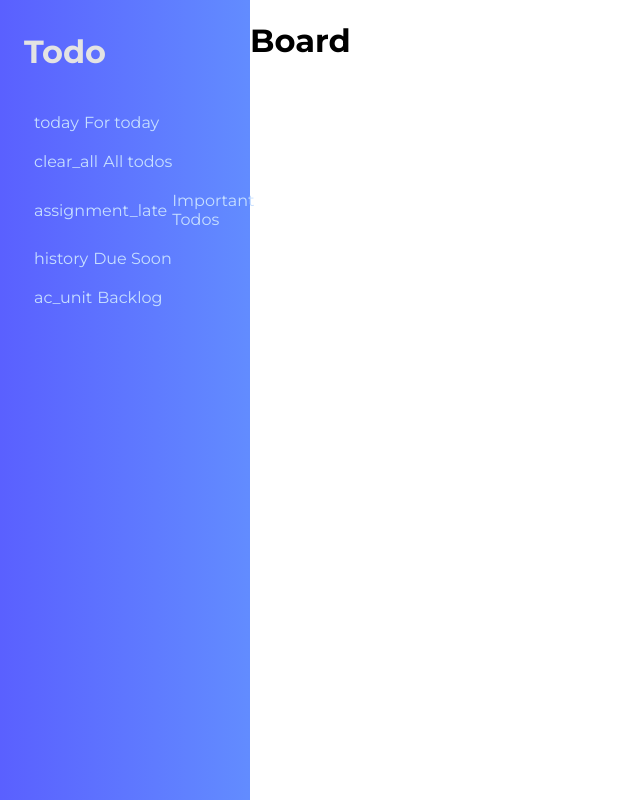
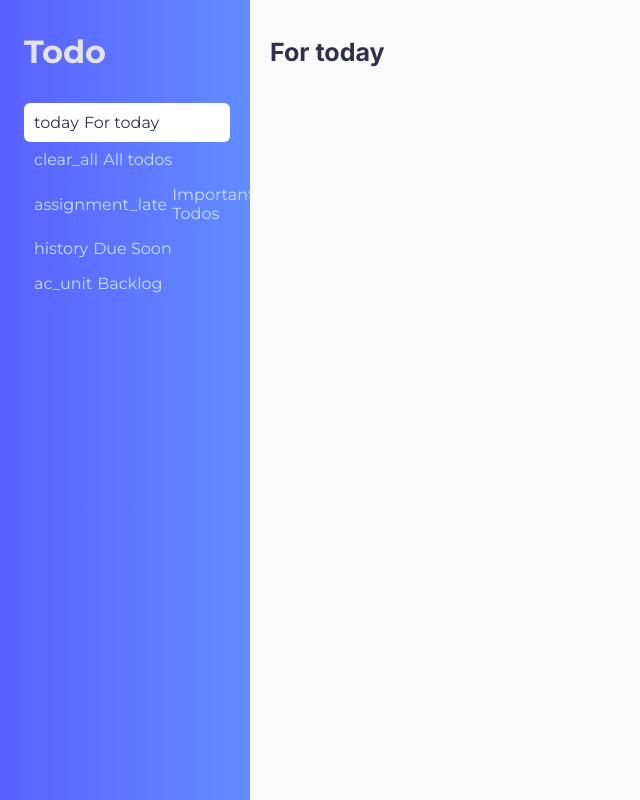
Before and after one commit to BarelySmooth/react-todo, a React (Create React App) app: page / in a window 1280 px wide. Shown: the whole page, without its empty margins (0-640 px from the left). Built offline with nearby package versions, Linux system fonts and the light colour scheme; the HTML template or start-up script is replaced by a standard one.

Commit message:
Add store using context API
Also adds ability to switch between dynamic lists in the sidebar

```diff
--- a/src/App.jsx
+++ b/src/App.jsx
@@ -1,12 +1,32 @@
+import React, { useState, createContext, useEffect } from "react";
+
 import Sidebar from "./components/Sidebar/Sidebar";
 import Board from "./components/Board/Board";
 import "./App.css";
 
+export const AppContext = createContext();
+
 function App() {
+  //TODO: Change placeholder value to actual state (loaded from localstorage)
+  const [appState, setAppState] = useState({
+    todos: [],
+    currentSelectedTab: {
+      tabType: "dynamic", // either dynamic or userList
+      id: "today",
+    },
+  });
+  const providerValue = { appState, setAppState };
+
+  useEffect(() => {
+    console.log("App rendered");
+  }, []);
+
   return (
     <div className="App">
-      <Sidebar />
-      <Board />
+      <AppContext.Provider value={providerValue}>
+        <Sidebar />
+        <Board />
+      </AppContext.Provider>
     </div>
   );
 }
--- a/src/components/Board/Board.jsx
+++ b/src/components/Board/Board.jsx
@@ -1,9 +1,28 @@
 import styles from "./Board.module.css";
+import React, { useContext } from "react";
+import { AppContext } from "../../App";
 
 const Board = () => {
+  const arrayOfBuiltInLists = [
+    { key: "today", value: "For today", icon: "today" },
+    { key: "all", value: "All todos", icon: "clear_all" },
+    { key: "important", value: "Important Todos", icon: "assignment_late" },
+    { key: "due_soon", value: "Due Soon", icon: "history" },
+    { key: "backlog", value: "Backlog", icon: "ac_unit" },
+  ];
+  const { appState, setAppState } = useContext(AppContext);
+
   return (
     <div className={styles.board}>
-      <h1>Board</h1>
+      {/* Display only if currentSelected tab is a dynamic list */}
+      {appState.currentSelectedTab.tabType &&
+        arrayOfBuiltInLists.map((builtInList) => {
+          if (builtInList.key === appState.currentSelectedTab.id) {
+            return <h1 key={builtInList.key}>{builtInList.value}</h1>;
+          } else {
+            return null;
+          }
+        })}
     </div>
   );
 };
--- a/src/components/Board/Board.module.css
+++ b/src/components/Board/Board.module.css
@@ -1,3 +1,11 @@
+.board {
+  background-color: #fafafa;
+  flex-grow: 1;
+}
+
 .board > h1 {
-  font-family: "Montserrat", sans-serif;
+  color: #30304b;
+  font-family: "Inter", sans-serif;
+  font-size: 25px;
+  padding: 20px 0px 0px 20px;
 }
--- a/src/components/DynamicLists/DynamicLists.jsx
+++ b/src/components/DynamicLists/DynamicLists.jsx
@@ -1,4 +1,6 @@
 import styles from "./DynamicLists.module.css";
+import { useContext } from "react";
+import { AppContext } from "../../App";
 
 const DynamicLists = () => {
   const arrayOfBuiltInLists = [
@@ -9,11 +11,26 @@ const DynamicLists = () => {
     { key: "backlog", value: "Backlog", icon: "ac_unit" },
   ];
 
+  const { appState, setAppState } = useContext(AppContext);
+
   return (
     <ul className={styles.dynamic_lists}>
       {arrayOfBuiltInLists.map((listItem) => {
         return (
-          <li key={listItem.key}>
+          <li
+            key={listItem.key}
+            className={
+              listItem.key === appState.currentSelectedTab.id
+                ? styles.dynamic_list_item_selected
+                : ""
+            }
+            onClick={() => {
+              setAppState({
+                ...appState,
+                currentSelectedTab: { tabType: "dynamic", id: listItem.key },
+              });
+            }}
+          >
             {/* prettier-ignore */}
             <span className={`material-symbols-outlined  ${styles.dynamic_list_item_icon}`}>{listItem.icon}</span>
             <span>{listItem.value}</span>
--- a/src/components/DynamicLists/DynamicLists.module.css
+++ b/src/components/DynamicLists/DynamicLists.module.css
@@ -4,21 +4,24 @@ ul.dynamic_lists {
   margin-left: 1.5rem;
   color: #c7dfff;
   font-family: "Montserrat", sans-serif;
+  user-select: none;
 }
 
 ul.dynamic_lists > li {
   /* background-color: rgba(127, 255, 212, 0.264); */
-  margin: 0px 10px 0px 0px;
-  padding: 10px;
-  border-radius: 5px;
+  margin: 0px 20px 0px 0px;
+  padding: 8px 10px;
+  border-radius: 6px;
   display: flex;
   gap: 5px;
   align-items: center;
   cursor: pointer;
+  transition: 0.25s;
 }
 
 /* TODO: Implement custom style for selected list item */
-ul.dynamic_lists > li.selected {
+ul.dynamic_lists > .dynamic_list_item_selected {
+  padding: 10px 10px;
   background-color: white;
-  color: rgb(44, 49, 67);
+  color: #30304b;
 }
--- a/src/components/Sidebar/Sidebar.jsx
+++ b/src/components/Sidebar/Sidebar.jsx
@@ -1,6 +1,8 @@
 import DynamicLists from "../DynamicLists/DynamicLists";
 import TodoFolders from "../TodoFolders/TodoFolders";
 import styles from "./Sidebar.module.css";
+// import { AppContext } from "../../App";
+// import React, { useContext } from "react";
 
 const Sidebar = () => {
   return (
--- a/src/components/Sidebar/Sidebar.module.css
+++ b/src/components/Sidebar/Sidebar.module.css
@@ -4,6 +4,7 @@
   font-family: Inter, sans-serif;
   height: 100vh;
   width: 250px;
+  user-select: none;
 }
 
 .sidebar > h1 {
```
Also changed, not shown: 1 other file (tests, documents, lock files or other folders).
